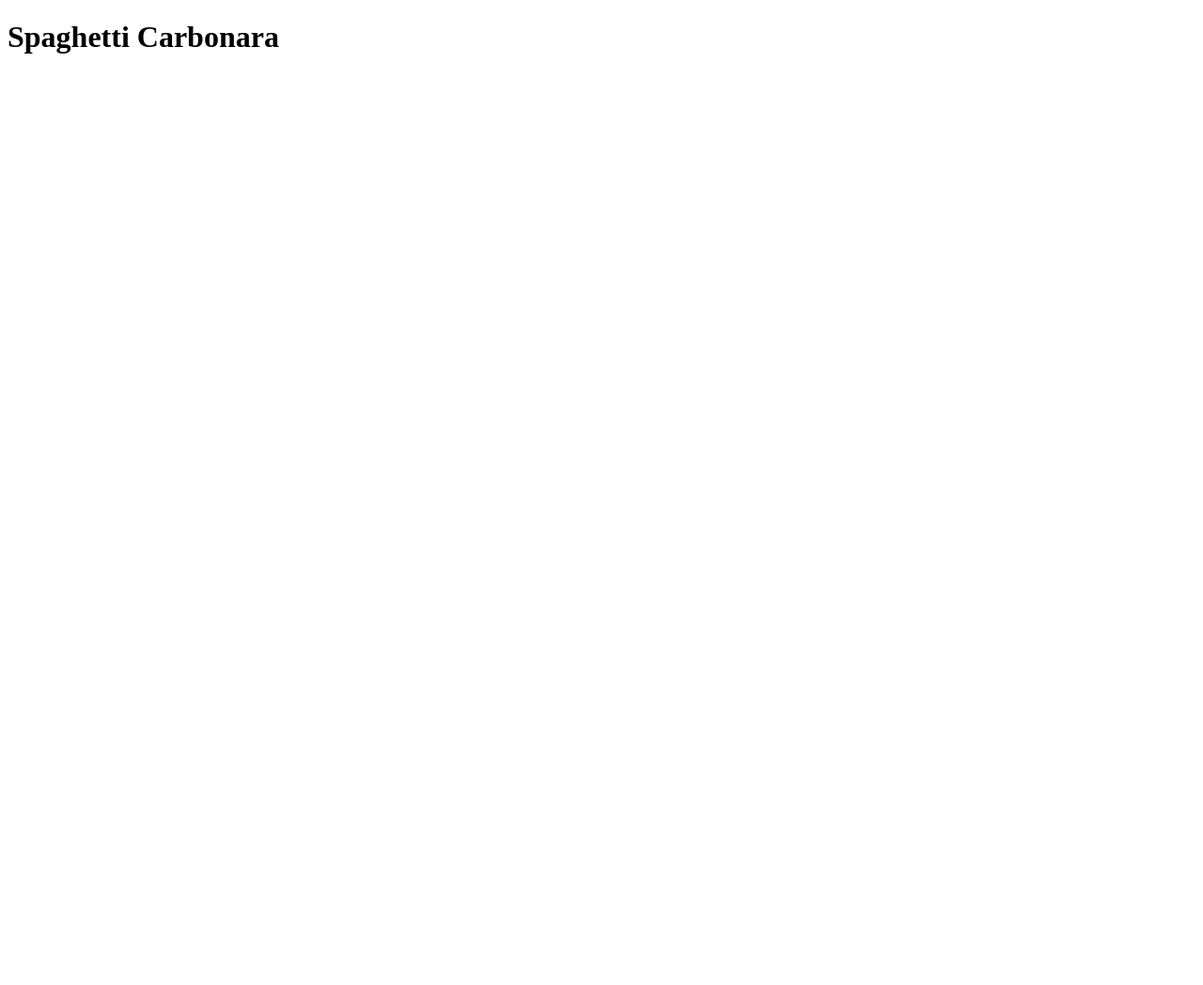
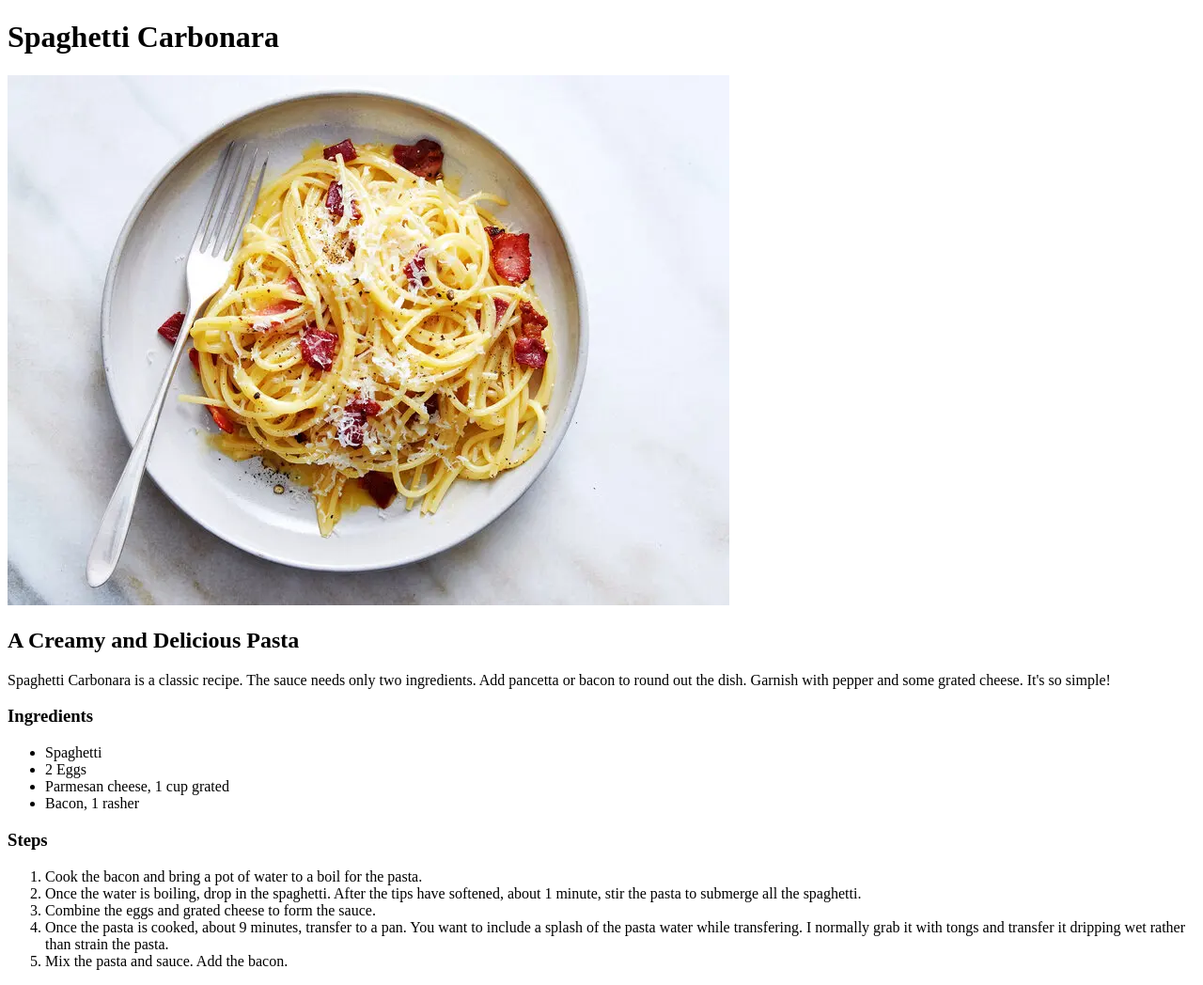
Before and after one commit to inuksuktv/odin-recipes, a plain HTML site: page recipes/carbonara.html in a window 1280 px wide. Shown: the whole page at 94% size. Before the commit the page ends 800 px from the top, so only its background shows below. Drawn offline with Linux system fonts and the light colour scheme.

Commit message:
Finished carbonara recipe with image

```diff
--- a/recipes/carbonara.html
+++ b/recipes/carbonara.html
@@ -7,5 +7,23 @@
 </head>
 <body>
     <h1>Spaghetti Carbonara</h1>
+    <img src="../images/carbonara.webp" alt="Spaghetti Carbonara" height="564" width="768">
+    <h2>A Creamy and Delicious Pasta</h2>
+    <p>Spaghetti Carbonara is a classic recipe. The sauce needs only two ingredients. Add pancetta or bacon to round out the dish. Garnish with pepper and some grated cheese. It's so simple!</p>
+    <h3>Ingredients</h3>
+    <ul>
+        <li>Spaghetti</li>
+        <li>2 Eggs</li>
+        <li>Parmesan cheese, 1 cup grated</li>
+        <li>Bacon, 1 rasher</li>
+    </ul>
+    <h3>Steps</h3>
+    <ol>
+        <li>Cook the bacon and bring a pot of water to a boil for the pasta.</li>
+        <li>Once the water is boiling, drop in the spaghetti. After the tips have softened, about 1 minute, stir the pasta to submerge all the spaghetti.</li>
+        <li>Combine the eggs and grated cheese to form the sauce.</li>
+        <li>Once the pasta is cooked, about 9 minutes, transfer to a pan. You want to include a splash of the pasta water while transfering. I normally grab it with tongs and transfer it dripping wet rather than strain the pasta.</li>
+        <li>Mix the pasta and sauce. Add the bacon.</li>
+    </ol>
 </body>
 </html>
```
Also changed, not shown: images/carbonara.webp (added), recipes/carbonara.webp (added).
